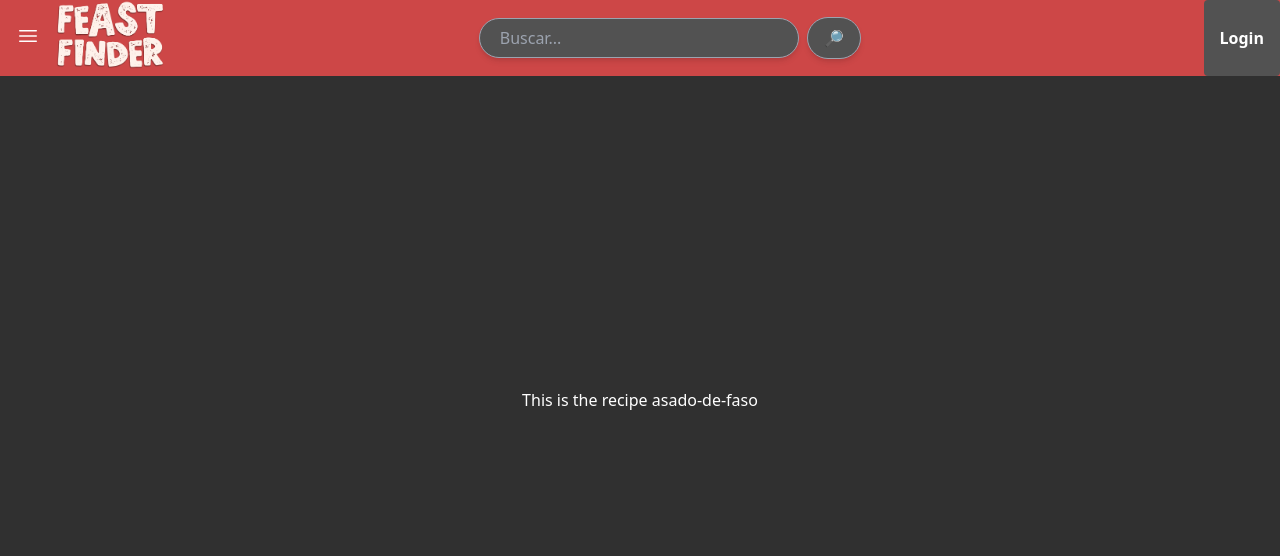
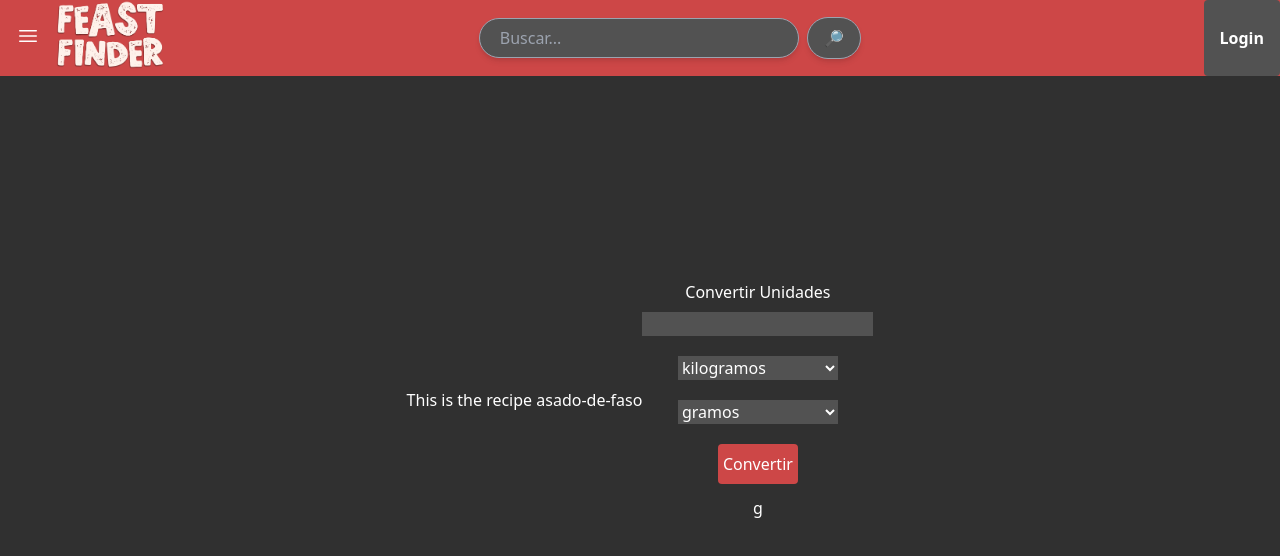
Before and after one commit to Fabriluc/FeastFinder2.0, a React (Vite) app: page /recipe/asado-de-faso in a window 1280 px wide. Shown: the top 556 px of the page. Built offline with nearby package versions, Linux system fonts and the light colour scheme.

Commit message:
Calculator terminator

```diff
--- a/src/Components/Calculator.jsx
+++ b/src/Components/Calculator.jsx
@@ -19,10 +19,16 @@ const UnitConverter = () => {
   };
 
   const conversionRates = {
-    kg: { g: 1000, lb: 2.20462, oz: 35.27 },
-    g: { kg: 1000, lb: 0.00220462, oz: 0.035274 },
-    lb: { kg: 2.20462, g: 453.592, oz: 16 },
-    oz: { kg: 35.274, g: 28.3495, lb: 0.0625 },
+    kg: { g: 1000, lb: 2.20462, oz: 35.274, tsp: 0.5, tbsp: 0.5 },
+    g: { kg: 0.001, lb: 0.00220462, oz: 0.035274, tsp: 0.0005, tbsp: 0.0005 },
+    lb: { kg: 0.453592, g: 453.592, oz: 16, tsp: 0.125, tbsp: 0.125 },
+    oz: { kg: 0.0283495, g: 28.3495, lb: 0.0625, tsp: 0.005, tbsp: 0.005 },
+
+    ml: { l: 0.001, fl_oz: 0.0351951, gal: 0.264172, cup: 0.000236588 },
+    l: { ml: 1000, fl_oz: 35.1951, gal: 0.219969, cup: 3.51951 },
+    fl_oz: { ml: 28.4131, l: 0.0284131, gal: 0.00625, cup: 0.1 },
+    cup: { ml: 236.588, l: 4.92894, fl_oz: 10, gal: 0.0625 },
+    gal: { ml: 4546.09, l: 4.54609, fl_oz: 160, cup: 16 },
   };
 
   const handleConversion = () => {
@@ -30,7 +36,7 @@ const UnitConverter = () => {
       setOutputValue(inputValue);
     } else if (conversionRates[inputUnit][outputUnit]) {
       const conversionRate = conversionRates[inputUnit][outputUnit];
-      const convertedValue = (inputValue * conversionRate).toFixed(2);
+      const convertedValue = (inputValue * conversionRate).toFixed(3);
       setOutputValue(convertedValue);
     } else {
       setOutputValue("Invalid conversion");
@@ -60,7 +66,7 @@ const UnitConverter = () => {
 
         <option value="l">litros</option>
         <option value="ml">mililitros</option>
-        <option value="fl-oz">onzas fluidas</option>
+        <option value="fl_oz">onzas fluidas</option>
         <option value="gal">galones</option>
         <option value="cup">tazas (vol)</option>
       </select>
@@ -78,7 +84,7 @@ const UnitConverter = () => {
 
         <option value="l">litros</option>
         <option value="ml">mililitros</option>
-        <option value="fl-oz">onzas fluidas</option>
+        <option value="fl_oz">onzas fluidas</option>
         <option value="gal">galones</option>
         <option value="cup">tazas (vol)</option>
       </select>
--- a/src/Components/CurrentRecipe.jsx
+++ b/src/Components/CurrentRecipe.jsx
@@ -1,11 +1,13 @@
 import { useParams } from "react-router-dom";
 import { Link } from "react-router-dom";
+import Calculator from "./Calculator";
 function CurrentRecipe() {
   let { id } = useParams();
   return (
     <>
       <div className="bg-primary flex justify-center items-center h-screen text-white">
         <div>{"This is the recipe " + id}</div>
+        <Calculator />
       </div>
     </>
   );
--- a/src/Components/Sidebar.jsx
+++ b/src/Components/Sidebar.jsx
@@ -65,7 +65,7 @@ const SideBar = () => {
             Link 3
           </div>
           <div className="text-center text-white text-xl hover:bg-headerred cursor-pointer py-3 mb-2">
-            Link 4
+            <Link to="/calculator">Convertor de unidades </Link>
           </div>
           <div className="text-center text-white text-xl hover:bg-headerred cursor-pointer py-3 mb-2">
             <Link to="/contact">Contactanos </Link>
```
